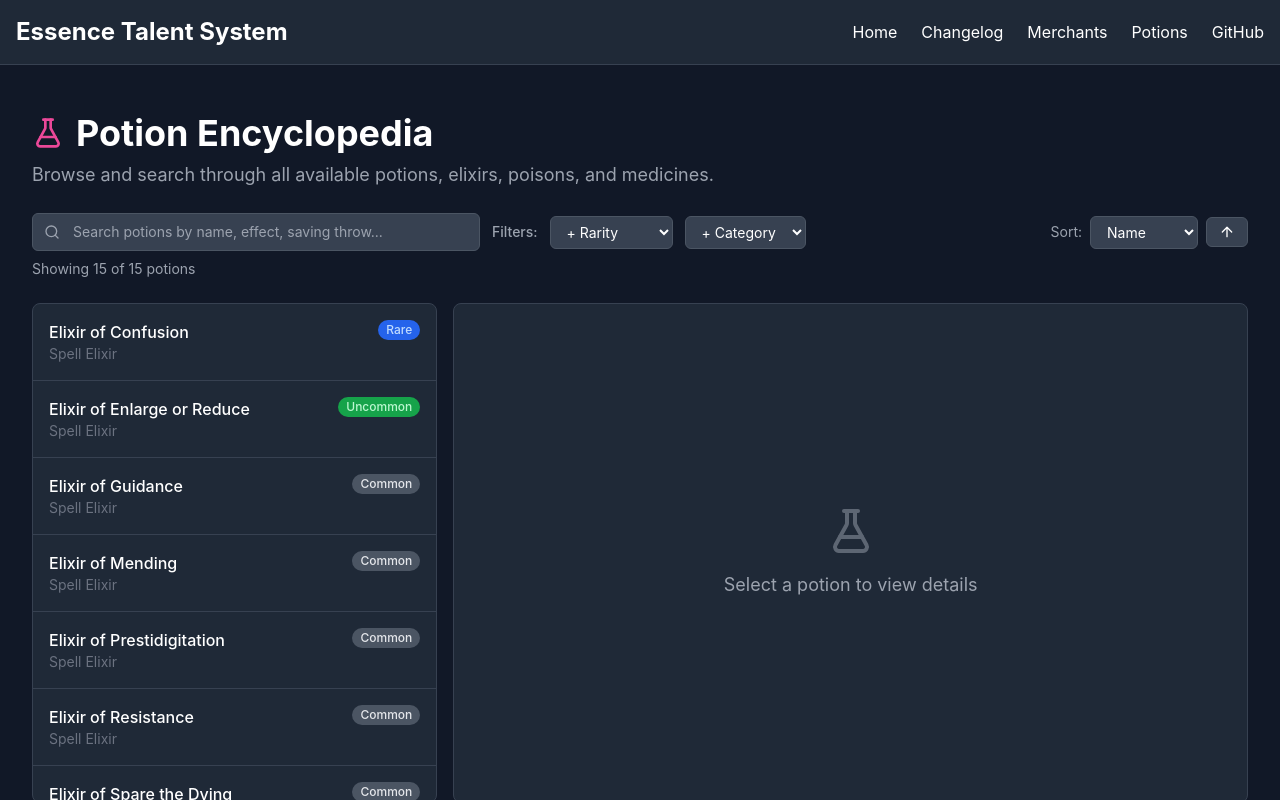
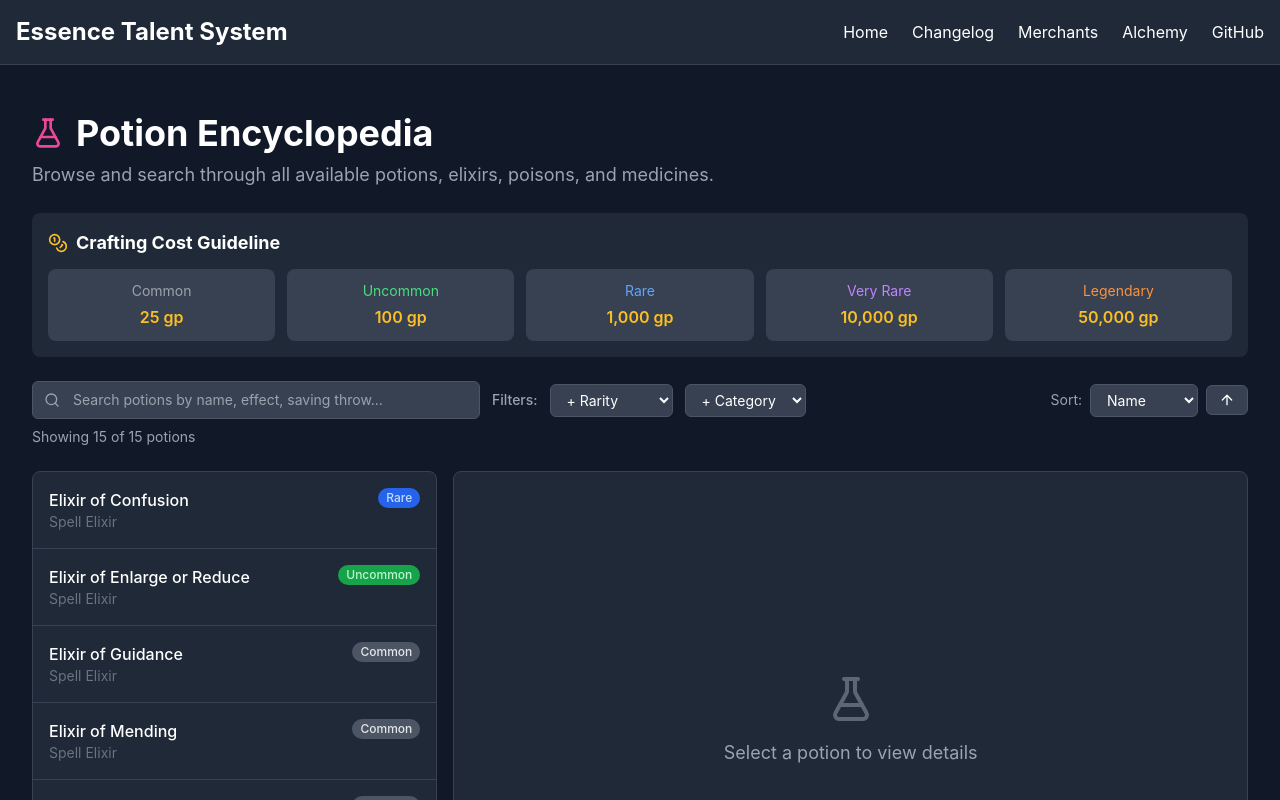
Before and after one commit to Shiroko7/essence-talent-system, a React (Vite) app: page /potions in a window 1280 px wide. Shown: the top 800 px of the page. Built offline with nearby package versions, Linux system fonts and the light colour scheme.

Commit message:
add price referece for potions

```diff
--- a/src/components/layout/Header.tsx
+++ b/src/components/layout/Header.tsx
@@ -18,7 +18,7 @@ const Header: React.FC = () => {
               <Link to="/merchants" className="hover:text-blue-400">Merchants</Link>
             </li>
             <li>
-              <Link to="/potions" className="hover:text-blue-400">Potions</Link>
+              <Link to="/potions" className="hover:text-blue-400">Alchemy</Link>
             </li>
             <li>
               <a href="https://github.com/shiroko7/essence-talent-system" target="_blank" rel="noopener noreferrer" className="hover:text-blue-400">
--- a/src/pages/PotionsPage.tsx
+++ b/src/pages/PotionsPage.tsx
@@ -1,5 +1,5 @@
 import React, { useState, useMemo } from 'react';
-import { FlaskConical } from 'lucide-react';
+import { FlaskConical, Coins } from 'lucide-react';
 import Layout from '../components/layout/Layout';
 import PotionCard from '../components/potions/PotionCard';
 import PotionDetailPanel from '../components/potions/PotionDetailPanel';
@@ -69,6 +69,36 @@ const PotionsPage: React.FC = () => {
           </p>
         </div>
 
+        {/* Crafting Cost Guideline */}
+        <div className="bg-gray-800 rounded-lg p-4 mb-6">
+          <h2 className="text-lg font-bold mb-3 flex items-center gap-2">
+            <Coins size={20} className="text-amber-400" />
+            Crafting Cost Guideline
+          </h2>
+          <div className="grid grid-cols-2 md:grid-cols-5 gap-3">
+            <div className="bg-gray-700 rounded-lg p-3 text-center">
+              <div className="text-gray-400 text-sm mb-1">Common</div>
+              <div className="text-amber-400 font-semibold">25 gp</div>
+            </div>
+            <div className="bg-gray-700 rounded-lg p-3 text-center">
+              <div className="text-green-400 text-sm mb-1">Uncommon</div>
+              <div className="text-amber-400 font-semibold">100 gp</div>
+            </div>
+            <div className="bg-gray-700 rounded-lg p-3 text-center">
+              <div className="text-blue-400 text-sm mb-1">Rare</div>
+              <div className="text-amber-400 font-semibold">1,000 gp</div>
+            </div>
+            <div className="bg-gray-700 rounded-lg p-3 text-center">
+              <div className="text-purple-400 text-sm mb-1">Very Rare</div>
+              <div className="text-amber-400 font-semibold">10,000 gp</div>
+            </div>
+            <div className="bg-gray-700 rounded-lg p-3 text-center">
+              <div className="text-orange-400 text-sm mb-1">Legendary</div>
+              <div className="text-amber-400 font-semibold">50,000 gp</div>
+            </div>
+          </div>
+        </div>
+
         {/* Filters */}
         <PotionFilters
           filterState={filterState}
--- a/src/types/potion.ts
+++ b/src/types/potion.ts
@@ -54,11 +54,11 @@ export function getPotionRarityColor(rarity: PotionRarity): string {
 
 // Crafting cost in gold (half of base item cost)
 const CRAFTING_COST_GP: Record<PotionRarity, number> = {
-  'common': 50,
-  'uncommon': 200,
-  'rare': 2000,
-  'very rare': 20000,
-  'legendary': 100000,
+  'common': 25,
+  'uncommon': 100,
+  'rare': 1000,
+  'very rare': 10000,
+  'legendary': 50000,
 };
 
 export interface CraftingCost {
```
Also changed, not shown: src/components/essences/EssenceTalentTree.tsx (line endings or trailing spaces).
